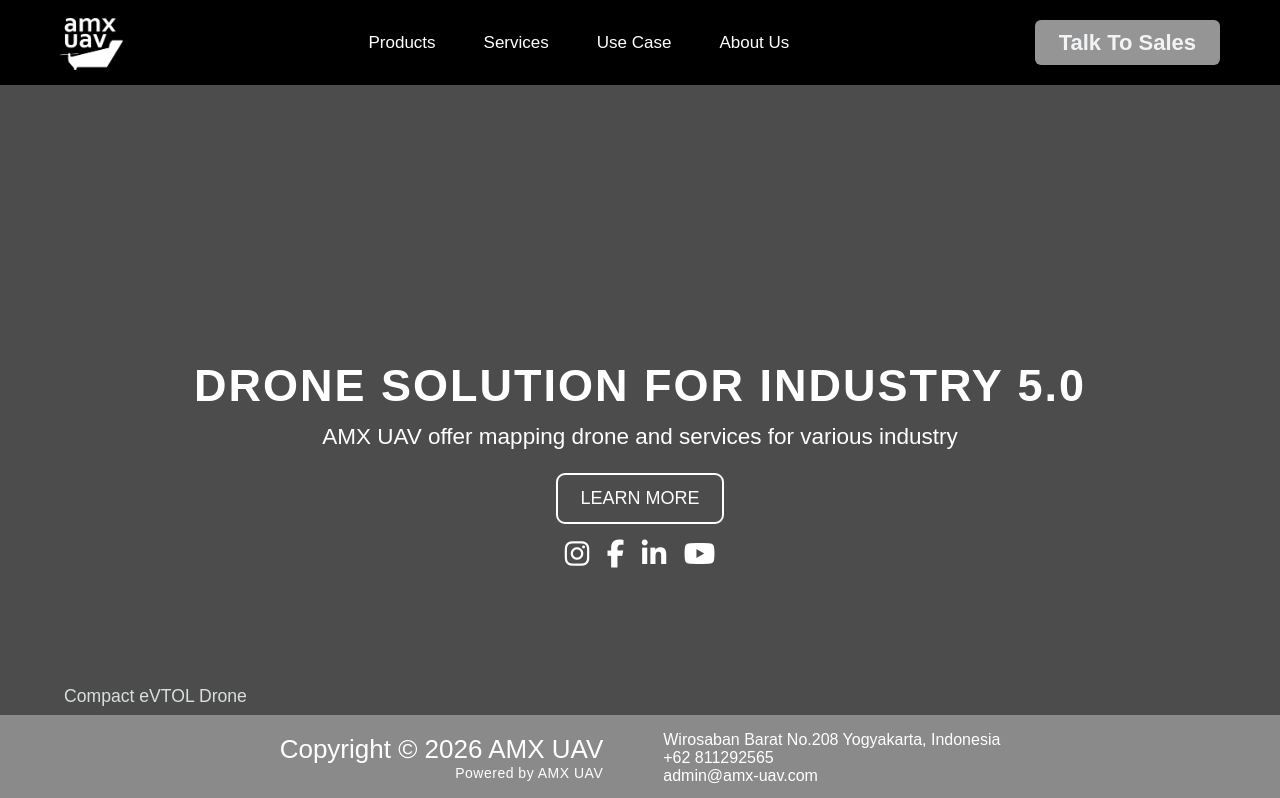
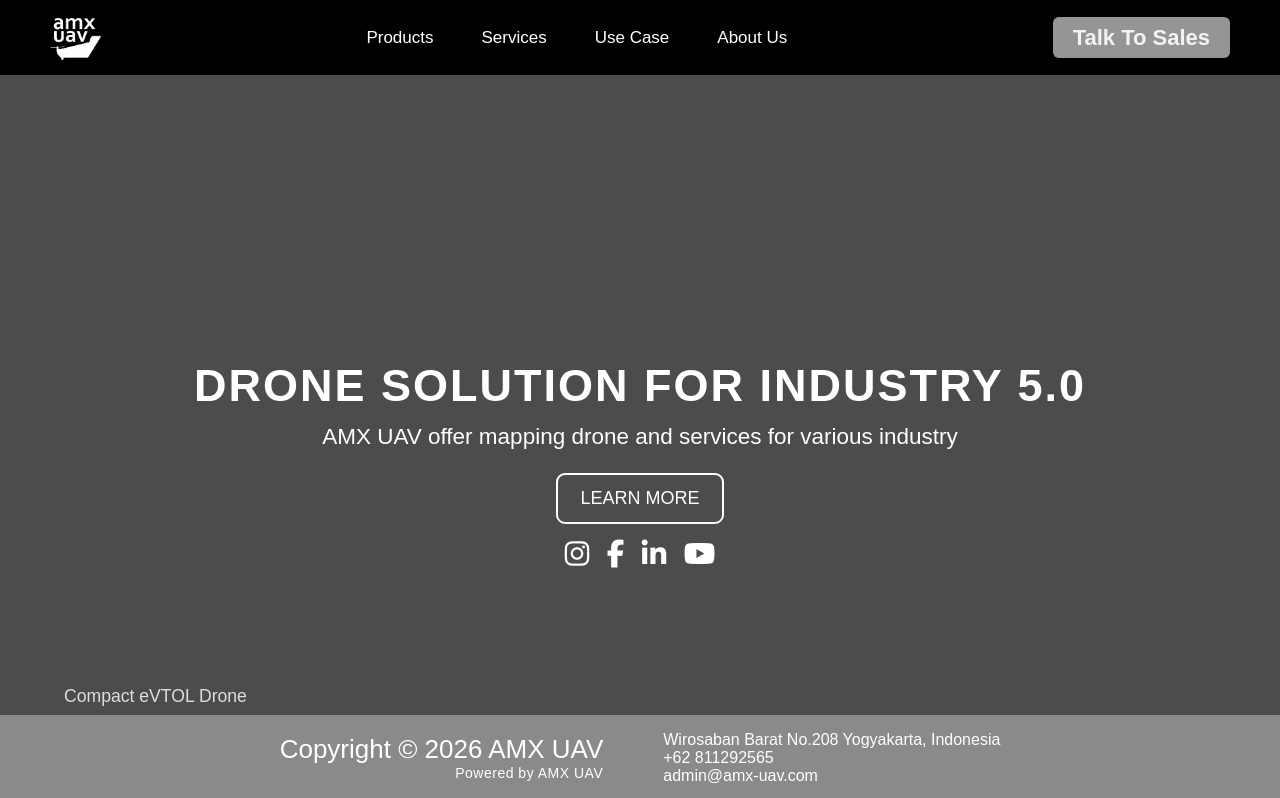
Before and after one commit to nasgmr/website-amx-next, a Next.js app: page / in a window 1280 px wide. Shown: the top 798 px of the page. Built offline with nearby package versions, Linux system fonts and the light colour scheme; a web font is replaced by a local one.

Commit message:
fix: navbar sizing

```diff
--- a/src/css/style.css
+++ b/src/css/style.css
@@ -39,7 +39,7 @@ body {
   display: flex;
   justify-content: space-between;
   align-items: center;
-  padding: 3px 40px;
+  padding: 3px 30px;
   position: fixed !important;
   top: 0;
   left: 0;
@@ -83,7 +83,7 @@ body {
   padding-top: 15px;
   padding-left: 20px;
   padding-bottom: 8px;
-  height: 75px;
+  height: 65px;
   width: auto;
 }
 
@@ -134,7 +134,7 @@ body {
   background-color: #959595;
   color: #F2F3F4;
   text-decoration: none;
-  padding: 10px 24px;
+  padding: 8px 20px;
   border-radius: 6px;
   transition:
     background-color 0.3s,
```
